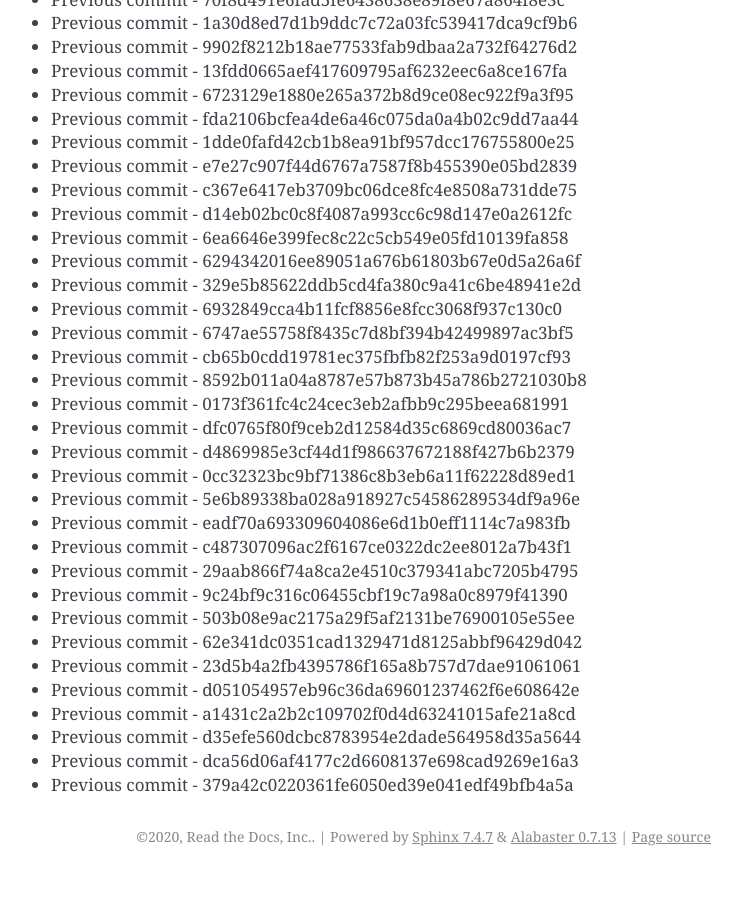
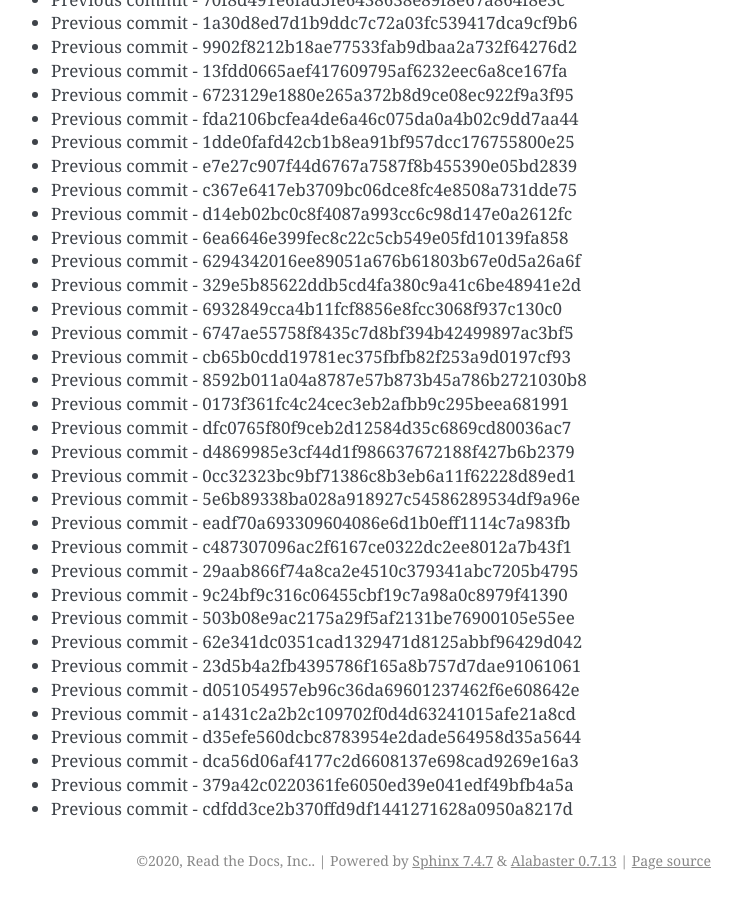
Before and after one commit to readthedocs/rtd-git-stresstest, a Sphinx documentation site: the page built from docs/updates.rst, in a window 1280 px wide and 900 px high, scrolled down 28998 px. Shown: the whole window, without its empty margins (399-1141 px from the left). Built offline with Sphinx 7.4.7, drawn with Linux system fonts in a browser that asks for light colours; before the commit the page ends 29874 px from its top, so only the background shows below that.

Commit message:
Generating commit from previous: cdfdd3ce2b370ffd9df1441271628a0950a8217d

```diff
--- a/docs/updates.rst
+++ b/docs/updates.rst
@@ -1250,3 +1250,4 @@ It can be tested for any performance characteristics.
 * Previous commit - d35efe560dcbc8783954e2dade564958d35a5644
 * Previous commit - dca56d06af4177c2d6608137e698cad9269e16a3
 * Previous commit - 379a42c0220361fe6050ed39e041edf49bfb4a5a
+* Previous commit - cdfdd3ce2b370ffd9df1441271628a0950a8217d
```
